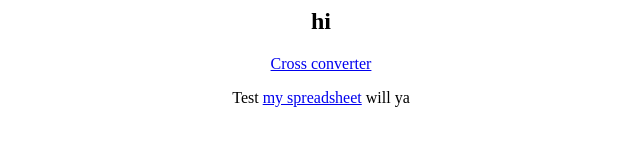
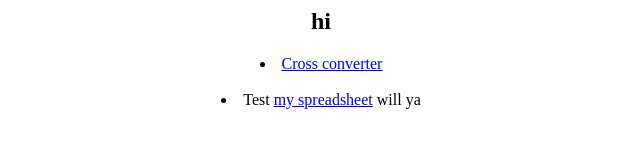
Before and after one commit to StewyC/stewyc.github.io, a plain HTML site: page index.html in a window 1280 px wide. Shown: the whole page, without its empty margins (319-959 px from the left). Drawn offline with Linux system fonts and the light colour scheme.

Commit message:
moar format

```diff
--- a/index.html
+++ b/index.html
@@ -7,10 +7,10 @@
 <center>
 	<h2>hi</h2>
 
-	<p><a href="crossconverter.html">Cross converter</a></p>
-
-	<p>Test <a href="https://docs.google.com/spreadsheets/d/1iy3q5cGJcadDxHUqF3qw_5G2hGhD6r2_hZrTYGDidm4/copy">my spreadsheet</a> will ya</p>
-
+	<li><a href="crossconverter.html">Cross converter</a></li>
+	<br>
+	<li>Test <a href="https://docs.google.com/spreadsheets/d/1iy3q5cGJcadDxHUqF3qw_5G2hGhD6r2_hZrTYGDidm4/copy">my spreadsheet</a> will ya</li>
+	<br>
 
 
 
```
